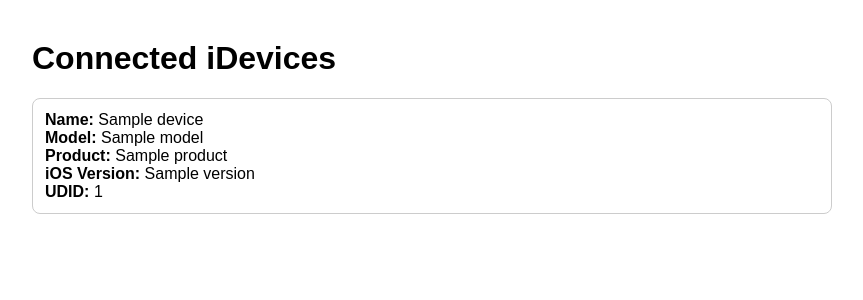
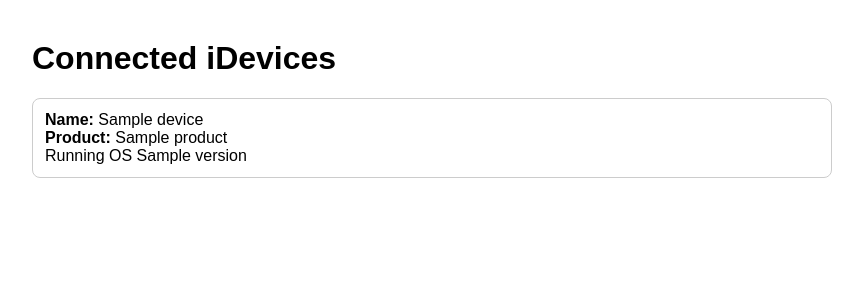
Before and after one commit to LiuWoodsCode/pypresto, a Flask app: template templates/index.html in a window 1280 px wide. Shown: the top 300 px of the page, without its empty margins (208-1071 px from the left). Run offline with Flask 3, Linux system fonts and the light colour scheme; the template is opened without the code that fills it: most values are stand-ins (such as "Sample title", 1, 10 or a date in 2020).

Commit message:
Removed duplicate info from index

```diff
--- a/templates/index.html
+++ b/templates/index.html
@@ -14,10 +14,8 @@
             {% for device in devices %}
             <a class="device" href="{{ url_for('device_detail', udid=device.udid) }}">
                 <b>Name:</b> {{ device.name }}<br>
-                <b>Model:</b> {{ device.model }}<br>
                 <b>Product:</b> {{ device.product }}<br>
-                <b>iOS Version:</b> {{ device.version }}<br>
-                <b>UDID:</b> {{ device.udid }}
+                Running OS {{ device.version }}<br>
             </a>
             {% endfor %}
         {% else %}
```
